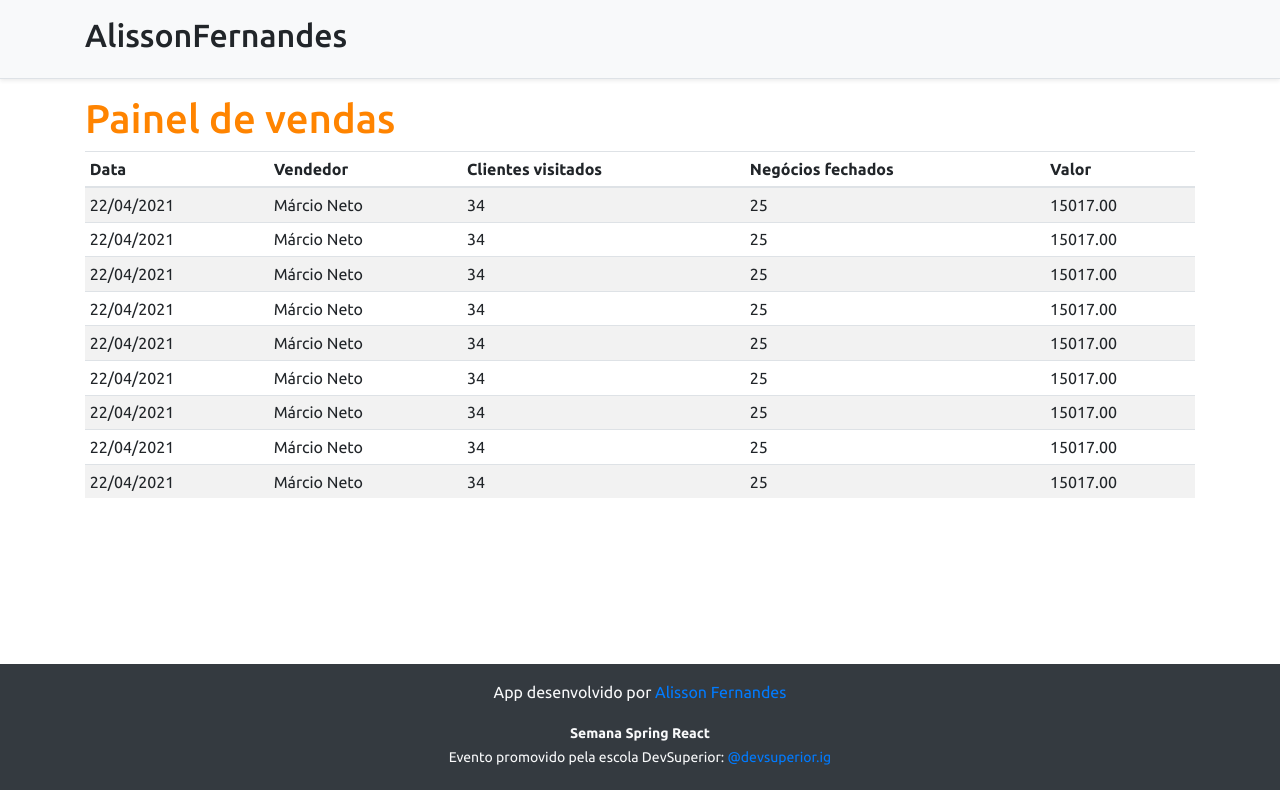
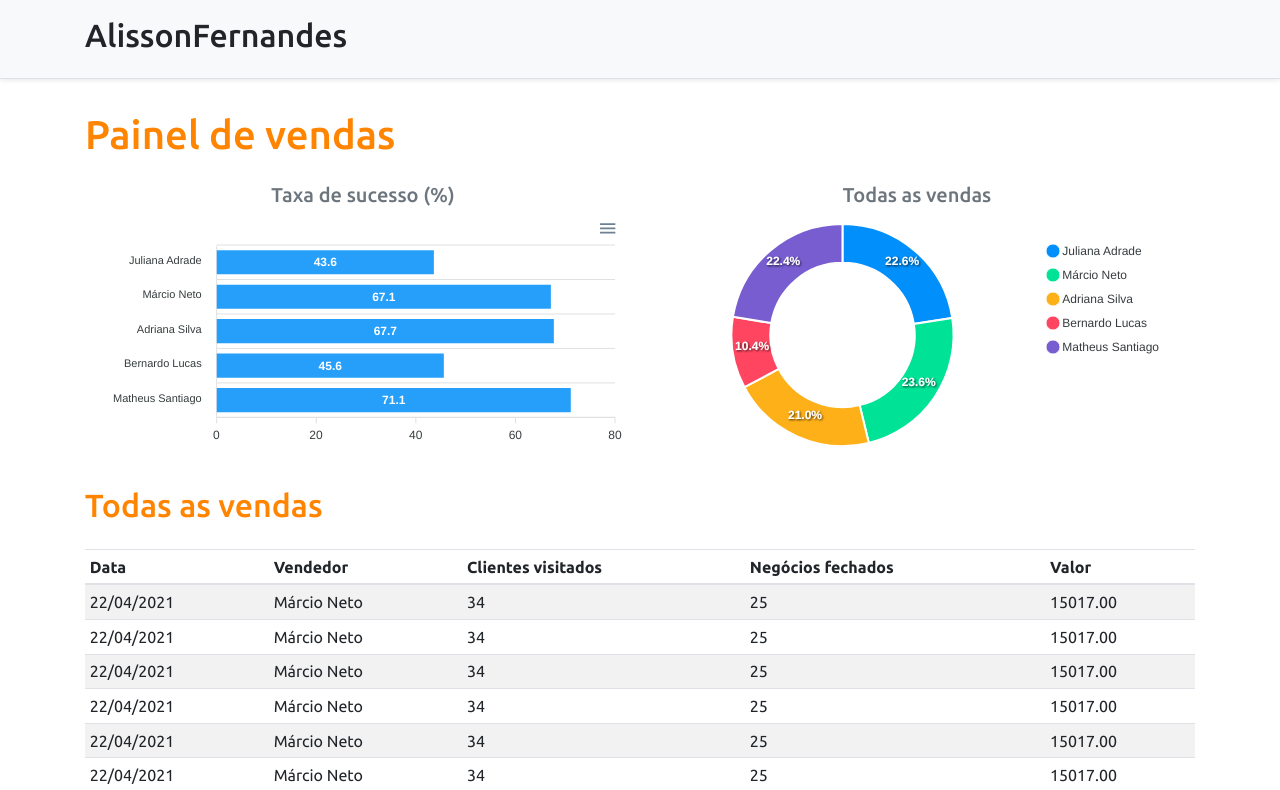
Before and after one commit to Alisson-FernandesBR/vendas-sds3, a React (Create React App) app in the folder frontend/: page / in a window 1280 px wide. Shown: the top 790 px of the page. Built offline with nearby package versions, Linux system fonts and the light colour scheme.

Commit message:
Static charts

```diff
--- a/frontend/package.json
+++ b/frontend/package.json
@@ -12,10 +12,12 @@
     "@types/node": "^12.0.0",
     "@types/react": "^17.0.0",
     "@types/react-dom": "^17.0.0",
+    "apexcharts": "^3.26.1",
     "bootstrap": "^4.6.0",
     "jquery": "1.9.1",
     "popper.js": "^1.16.1",
     "react": "^17.0.2",
+    "react-apexcharts": "^1.3.9",
     "react-dom": "^17.0.2",
     "react-scripts": "4.0.3",
     "typescript": "^4.1.2",
--- a/frontend/src/App.tsx
+++ b/frontend/src/App.tsx
@@ -1,13 +1,29 @@
 import Footer from "components/Footer";
 import NavBar from "components/NavBar";
 import DataTable from "components/DataTable";
+import BarChart from "components/BarChart";
+import DonutChart from "components/DonutChart";
 
 function App() {
   return (
     <>
       <NavBar />
       <div className="container">
-        <h1 className="text-primary">Painel de vendas</h1>
+        <h1 className="text-primary py-3">Painel de vendas</h1>
+        <div className="row px-3">
+          <div className="col-sm-6">
+            <h5 className="text-center text-secondary">Taxa de sucesso (%)</h5>
+            <BarChart />
+          </div>
+          <div className="col-sm-6">
+            <h5 className="text-center text-secondary">Todas as vendas</h5>
+            <DonutChart />
+          </div>
+        </div>
+
+        <div className="py-3">
+          <h2 className="text-primary">Todas as vendas</h2>
+        </div>
         <DataTable />
       </div>
       <Footer />
--- /dev/null
+++ b/frontend/src/components/BarChart/index.tsx
@@ -0,0 +1,34 @@
+import Chart from 'react-apexcharts';
+function BarChart() {
+    const options = {
+        plotOptions: {
+            bar: {
+                horizontal: true,
+            }
+        },
+    };
+
+    const mockData = {
+        labels: {
+            categories: ['Juliana Adrade', 'Márcio Neto', 'Adriana Silva', 'Bernardo Lucas', 'Matheus Santiago']
+        },
+        series: [
+            {
+                name: "% Sucesso",
+                data: [43.6, 67.1, 67.7, 45.6, 71.1]
+            }
+        ]
+    };
+
+    return (
+         <Chart
+             options={{...options, xaxis: mockData.labels}}
+             series={mockData.series}
+             type="bar"
+             height="240"
+
+         />
+    );
+}
+
+export default BarChart;
--- /dev/null
+++ b/frontend/src/components/DonutChart/index.tsx
@@ -0,0 +1,26 @@
+import Chart from 'react-apexcharts';
+function DonutChart() {
+
+    const mockData = {
+        series: [477138, 499928, 444867, 220426, 473088],
+        labels: ['Juliana Adrade', 'Márcio Neto', 'Adriana Silva', 'Bernardo Lucas','Matheus Santiago']
+    }
+
+    const options = {
+        legend: {
+            show: true
+        }
+    }
+
+    return (
+             <Chart
+             options={{...options, labels: mockData.labels}}
+             series={mockData.series}
+             type="donut"
+             height="240"
+
+         />
+    );
+}
+
+export default DonutChart;
```
Also changed, not shown: 1 other file (tests, documents, lock files or other folders).
